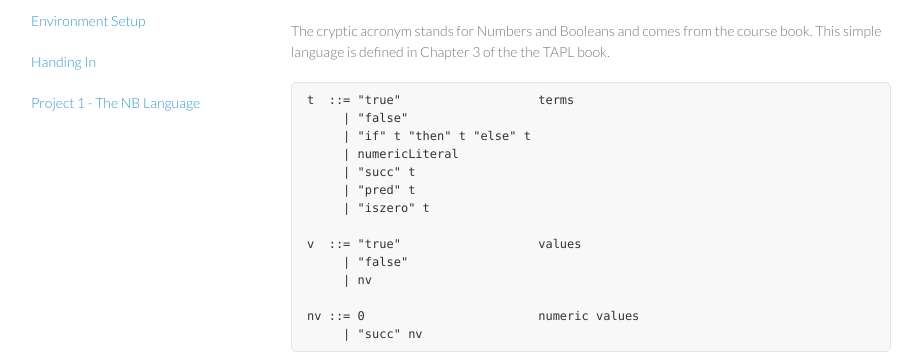
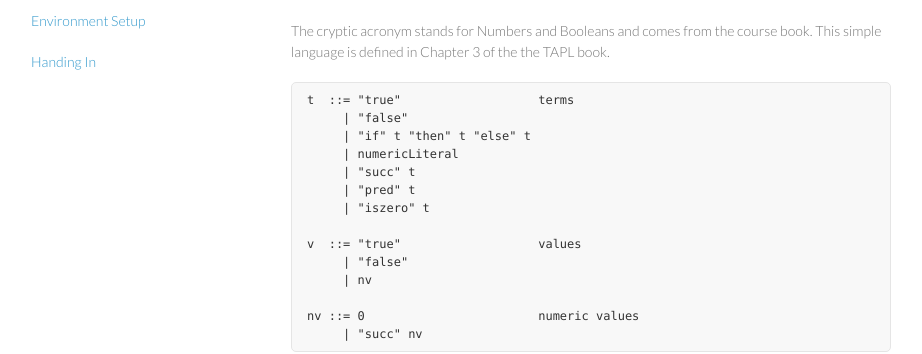
Before and after one commit to christophetd/fos2015.github.io, a Jekyll site: the page built from project1.md, in a window 1280 px wide. Shown: the part 171-525 px from the top of the page, without its empty margins (179-1101 px from the left). Built offline with Jekyll 4.4.1, drawn with Linux system fonts in a browser that asks for light colours; part of the change alters nothing that is shown.

Commit message:
generated at 2015-09-15 16:48:45.213327

```diff
--- a/_layouts/default.html
+++ b/_layouts/default.html
@@ -31,8 +31,6 @@
 
 
 
-            <p><a href="project1.html">Project 1 - The NB Language</a></p>
-
 
       </header>
       <section>
--- a/project1.md
+++ b/project1.md
@@ -1,7 +1,7 @@
 ---
 title: Project 1 - The NB Language
 layout: default
-availability: 15 Sep 2015
+availability: 16 Sep 2015
 index: 3
 ---
 
```
Also changed, not shown: 4 other files.
